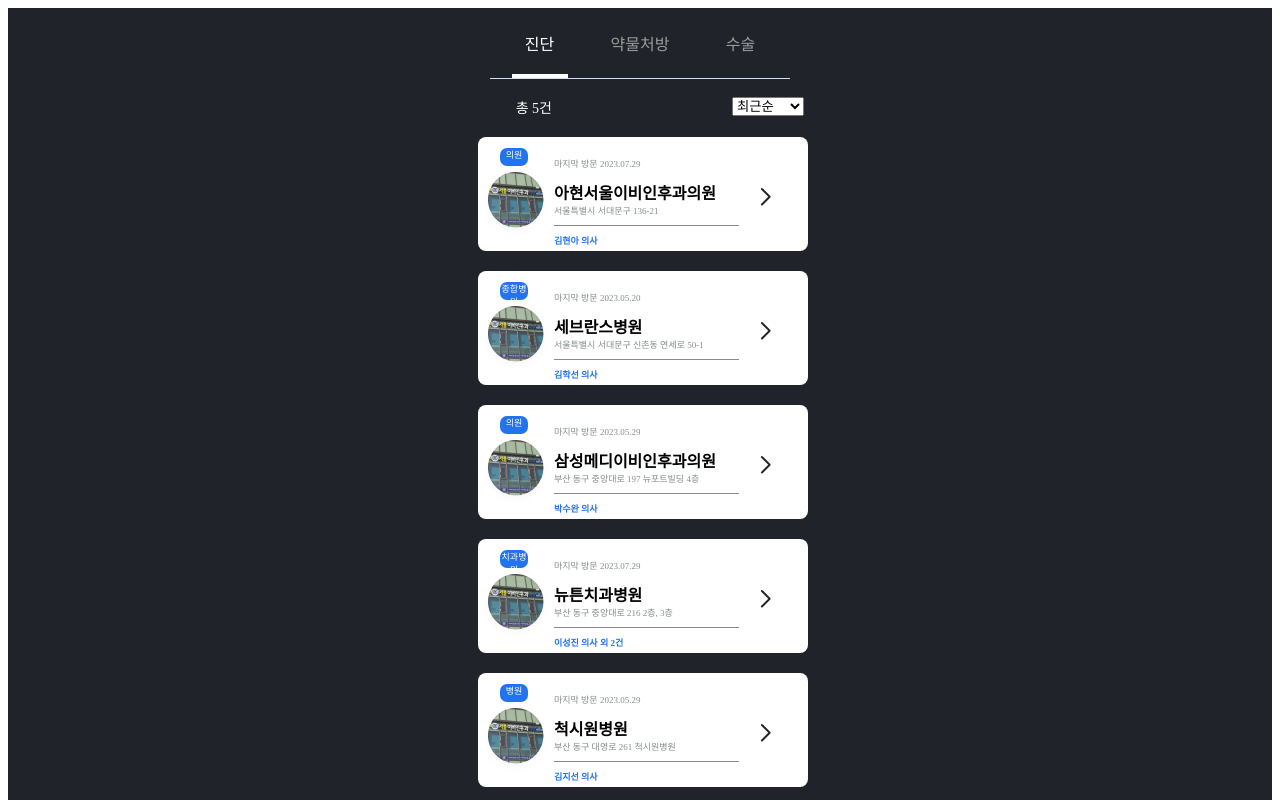
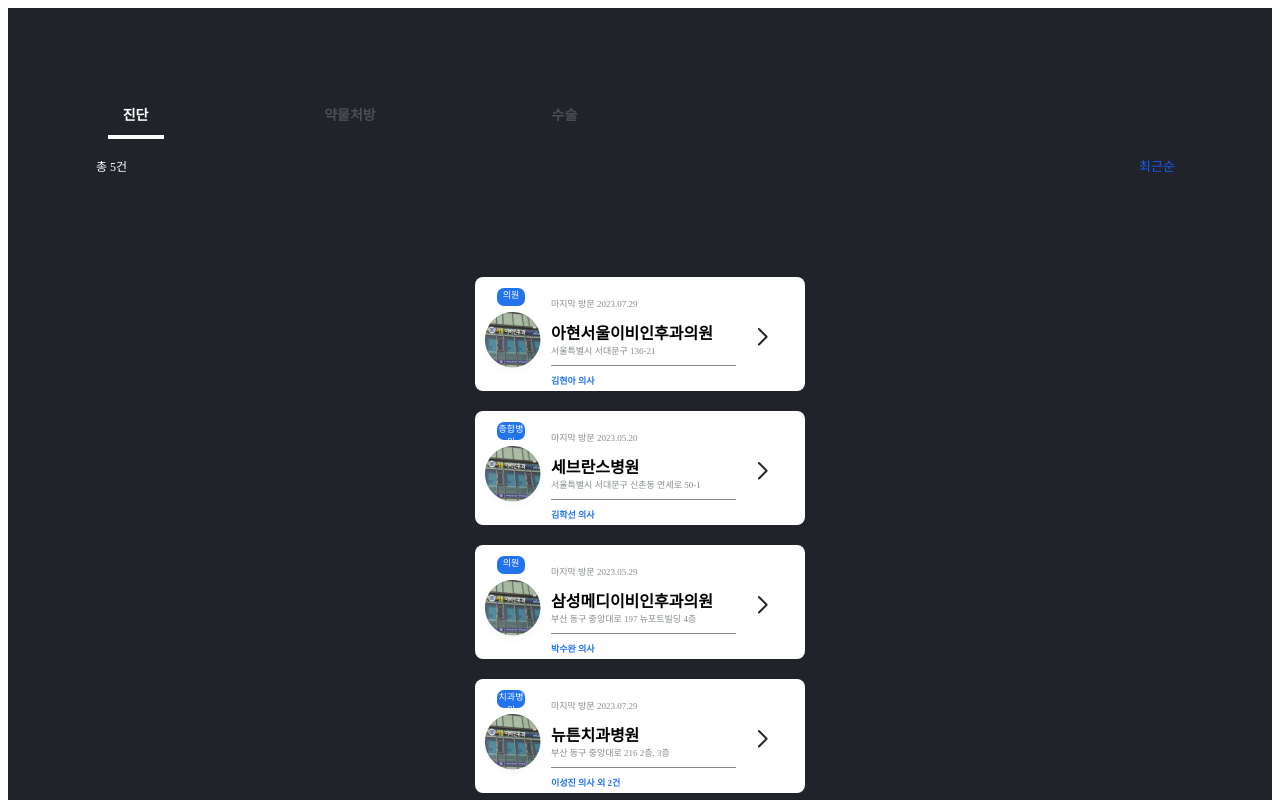
Before and after one commit to binys21/11th-Hackerthon-2023, a React (Create React App) app in the folder ftest/: page /category in a window 1280 px wide. Shown: the top 800 px of the page. Built offline with nearby package versions, Linux system fonts and the light colour scheme.

Commit message:
categorypage

```diff
--- a/ftest/src/pages/common/CategoryPage.js
+++ b/ftest/src/pages/common/CategoryPage.js
@@ -14,7 +14,7 @@ import { hospitalData } from "../../_mock/hospitalData";
 //image
 import underbar from "../../pages/images/underbar.png";
 import Header from "../../components/Header";
-
+import select_btn from "../../pages/images/select_btn.png";
 const CategoryPage = () => {
     const categories = ["진단", "약물처방", "수술"];
 
@@ -101,69 +101,94 @@ const CategoryPage = () => {
 export default CategoryPage;
 const Back = styled.div`
     background: #202329;
-    height: 2000px;
+    width: 100%;
+    height: 100vh;
+    display: flex;
+    justify-content: center;
 `;
 
 const Wrapper = styled.div`
+    width: 100%;
     display: flex;
     flex-direction: column;
     align-items: center;
-    justify-content: center;
     background: #202329;
 `;
 const Container = styled.div`
-    width: 90%;
-    max-width: 300px;
+    position: absolute;
+    top: 13%;
+    width: 100%;
     display: flex;
     flex-direction: column;
-    align-items: center;
+    .line {
+        border-style: none none solid none;
+        border-bottom: solid 2px #4c4e53;
+    }
 `;
 const FilterBar = styled.div`
-    width: 100%;
-    max-width: 400px;
-    height: 70px;
+    width: 50%;
     display: flex;
     justify-content: space-between;
     align-items: center;
-
-    border-style: none none solid none;
-    border-bottom: solid 1px #cedff9;
+    font-weight: 600;
+    padding-left: 30px;
 `;
 const Category = styled.div`
-    height: 100%;
     width: 33%;
     display: flex;
+    font-size: 14px;
     justify-content: center;
     align-items: center;
-    color: ${(props) => (props.checked ? "#ffffff" : "#9b9b9b")};
-
+    color: ${(props) => (props.checked ? "#ffffff" : "#4c4e53")};
     background-image: ${(props) =>
         props.checked ? `url(${underbar})` : "none"};
     background-repeat: no-repeat;
     background-position: bottom;
+    padding-bottom: 15px;
 `;
-const HospitalList = styled.div`
-    width: 100%;
-    height: 100px;
-    margin-top: 20px;
-    margin-right: 24px;
+const TopWrapper = styled.div`
+    display: flex;
+    width: 85%;
+    justify-content: space-between;
+    align-items: center;
+    align-self: center;
 `;
 const Number = styled.div`
     color: white;
-    font-size: 14px;
+    font-size: 12px;
     display: flex;
-    justify-content: flex-start;
-    margin-left: 24px;
 `;
-
 const SelectBox = styled.div`
-    margin-left: 180px;
-    width: 56.33px;
-    height: 17px;
-    background-color: transparent;
-    color: #175df9;
+    display: flex;
+    flex-direction: row;
+    align-items: center;
+    img {
+        width: 12px;
+        height: 8px;
+    }
+    select {
+        width: 45px;
+        padding: 0.8em 0.5em;
+        font-size: 13px;
+        color: #175df9;
+        border: none;
+        background-color: transparent;
+        background: "url(${select_btn})" no-repeat 95% 50%;
+        -o-appearance: none;
+        -webkit-appearance: none;
+        -moz-appearance: none;
+        appearance: none;
+        padding: 0;
+    }
+    select::-ms-expand {
+        display: none;
+    }
 `;
-const TopWrapper = styled.div`
+const HospitalList = styled.div`
+    width: 90%;
     display: flex;
-    justify-content: space-between;
+    flex-direction: column;
+    align-items: center;
+    align-self: center;
+    padding-top: 8%;
 `;
```
